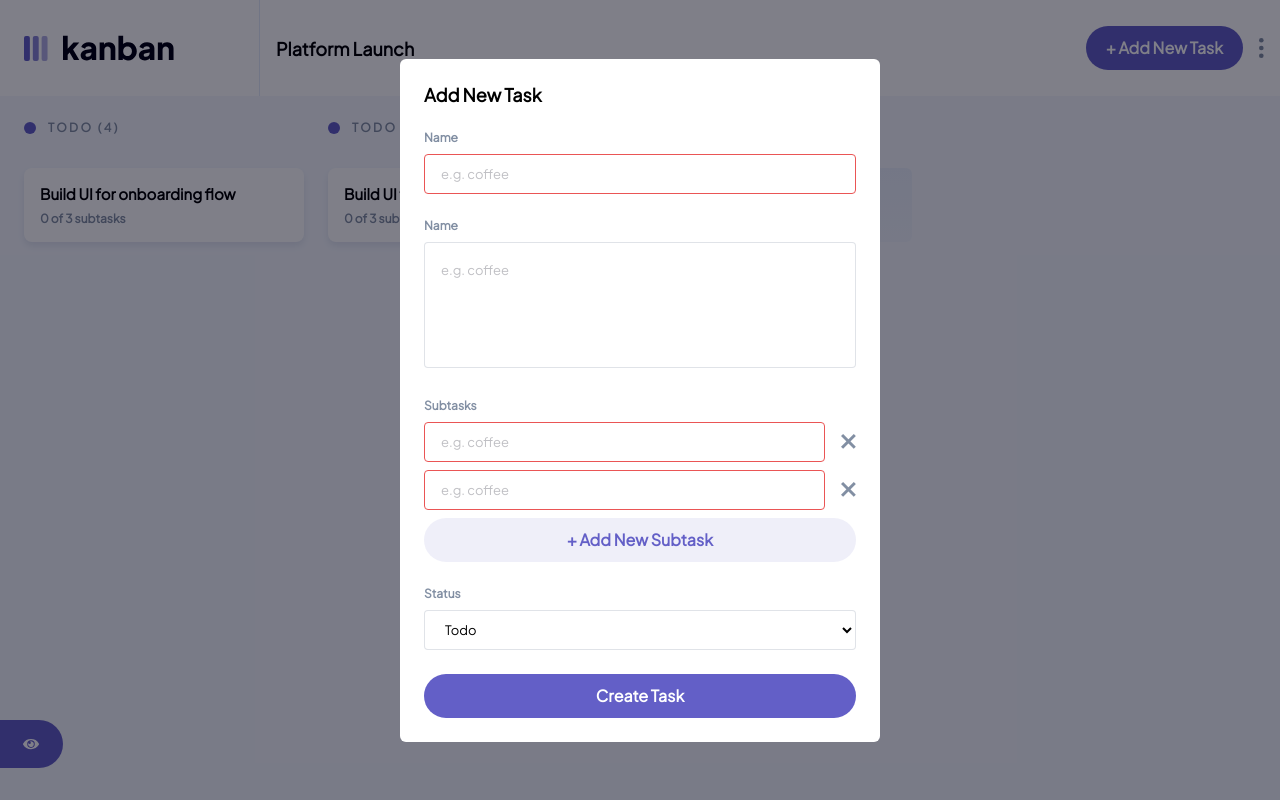
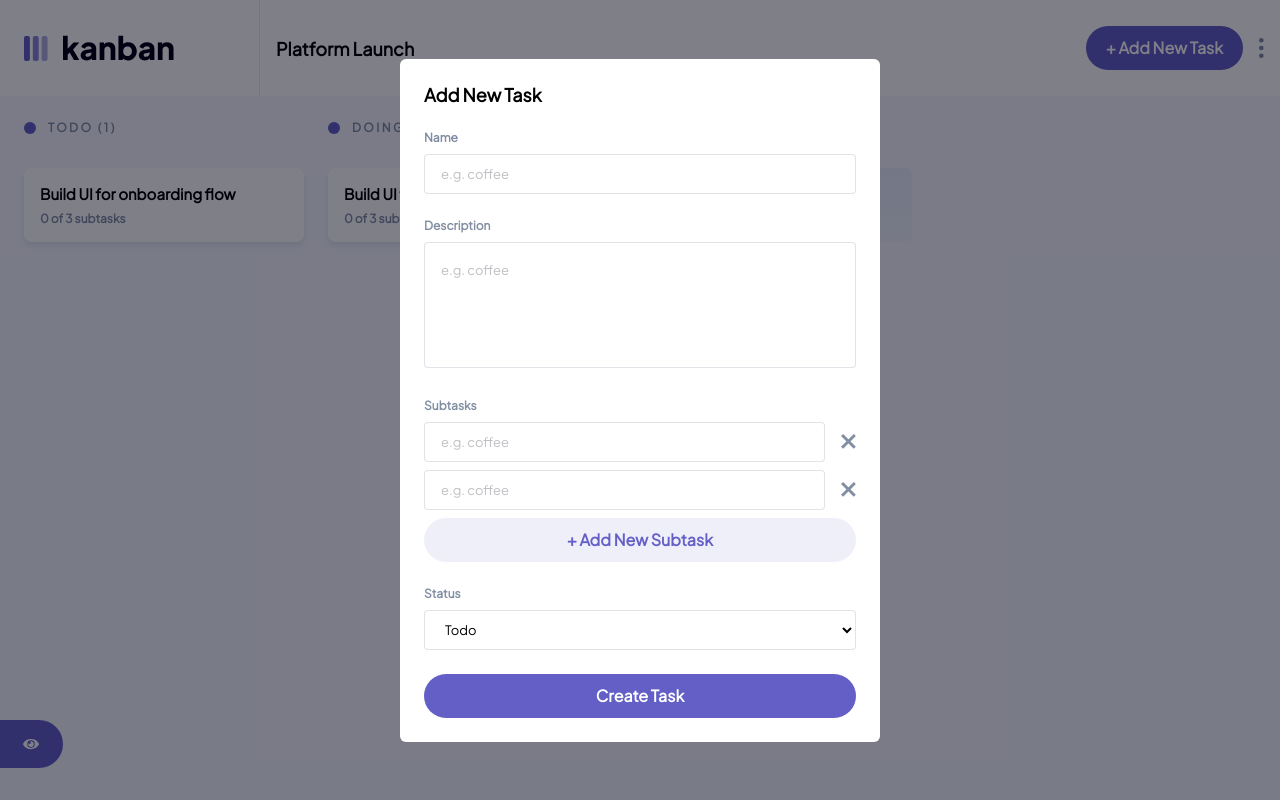
Before and after one commit to rizkyr99/kanban-web-app, a React (Create React App) app: page / in a window 1280 px wide. Both pictures are taken after a click on the button "+ Add New Task". Built offline with nearby package versions, Linux system fonts and the light colour scheme.

Commit message:
get data from current board

```diff
--- a/src/components/Dropdown.jsx
+++ b/src/components/Dropdown.jsx
@@ -1,6 +1,6 @@
 import React from 'react';
 
-const Dropdown = ({ label, options }) => {
+const Dropdown = ({ label, options, onChange }) => {
   return (
     <>
       {label ? (
@@ -10,10 +10,11 @@ const Dropdown = ({ label, options }) => {
           </label>
           <select
             type='text'
-            className='body-l h-10 w-full rounded border border-[rgba(130,143,163,.25)] bg-white pl-4 capitalize outline-none dark:bg-darkGrey dark:text-white'>
+            className='body-l h-10 w-full rounded border border-[rgba(130,143,163,.25)] bg-white pl-4 capitalize outline-none dark:bg-darkGrey dark:text-white'
+            onChange={onChange}>
             {options.map((option) => (
-              <option value={option} className='capitalize'>
-                {option}
+              <option value={option.name} className='capitalize'>
+                {option.name}
               </option>
             ))}
           </select>
--- a/src/components/Header.jsx
+++ b/src/components/Header.jsx
@@ -48,7 +48,10 @@ const Header = () => {
         </h1>
         <div className='flex items-center gap-x-4'>
           <div className='md:hidden'>
-            <Button icon={addTaskIcon} />
+            <Button
+              icon={addTaskIcon}
+              onClick={() => dispatch(showModal('add-task'))}
+            />
           </div>
           <div className='hidden md:block'>
             <Button
@@ -57,7 +60,7 @@ const Header = () => {
             />
           </div>
           <AddTaskModal />
-          <img src={ellipsisIcon} alt='' />
+          <img src={ellipsisIcon} alt='' className='cursor-pointer' />
         </div>
       </div>
     </header>
--- a/src/components/Task.jsx
+++ b/src/components/Task.jsx
@@ -13,8 +13,6 @@ const Task = () => {
       .indexOf(currentBoard);
     setColumns(tasks[columnIndex].columns);
   }, [tasks, currentBoard]);
-
-  console.log(columns);
 
   return (
     <div
--- a/src/components/TaskColumn.jsx
+++ b/src/components/TaskColumn.jsx
@@ -3,12 +3,12 @@ import TaskItem from './TaskItem';
 
 const TaskColumn = ({ column, create }) => {
   return (
-    <div>
+    <div className='min-h-[120px]'>
       <div className='h-12'>
         {!create && (
           <div className='heading-s flex items-center gap-x-3 uppercase text-mediumGrey'>
             <span className='inline-block h-3 w-3 rounded-full bg-mainPurple'></span>{' '}
-            {column.name} (4)
+            {column.name} ({column.tasks.length})
           </div>
         )}
       </div>
@@ -18,7 +18,11 @@ const TaskColumn = ({ column, create }) => {
         </div>
       ) : (
         <div className='inline-block h-max w-[280px] space-y-5'>
-          <TaskItem />
+          {column.tasks.length > 0 ? (
+            column.tasks.map((task) => <TaskItem />)
+          ) : (
+            <div className='text-mediumGrey'>The column is empty</div>
+          )}
         </div>
       )}
     </div>
--- a/src/components/TextField.jsx
+++ b/src/components/TextField.jsx
@@ -36,7 +36,7 @@ const TextField = ({
                 onChange={onChange}
               />
               {error && (
-                <div className='item-center body-l absolute top-0 bottom-0 right-4 my-auto leading-10 text-red'>
+                <div className='item-center body-l pointer-events-none absolute top-0 bottom-0 right-4 my-auto leading-10 text-red'>
                   {error}
                 </div>
               )}
@@ -55,7 +55,7 @@ const TextField = ({
             onChange={onChange}
           />
           {error && (
-            <div className='item-center body-l absolute top-0 bottom-0 right-4 my-auto leading-10 text-red'>
+            <div className='item-center body-l pointer-events-none absolute top-0 bottom-0 right-4 my-auto leading-10 text-red'>
               {error}
             </div>
           )}
--- a/src/components/modals/AddTaskModal.jsx
+++ b/src/components/modals/AddTaskModal.jsx
@@ -11,9 +11,29 @@ const AddTaskModal = () => {
   const dispatch = useDispatch();
   const modalOpen = useSelector((state) => state.modal.value);
   const isOpen = modalOpen === 'add-task';
-  const deleteSubtask = (e) => {
-    console.log(e);
+  const [name, setName] = useState('');
+  const [description, setDescription] = useState('');
+  const [error, setError] = useState('');
+  const [subtasks, setSubtasks] = useState([
+    { name: 'Build UI', done: false },
+    { name: 'Build UI', done: false },
+  ]);
+  const boards = useSelector((state) => state.task.value);
+  const currentBoard = useSelector((state) => state.currentBoard.value);
+  const currentBoardIndex = boards.findIndex((x) => x.name === currentBoard);
+  const columns = boards[currentBoardIndex].columns;
+
+  console.log(columns);
+  const handleNameChange = (name) => {
+    setName(name);
+    if (name === '') {
+      setError(`Can't be empty`);
+    } else {
+      setError('');
+    }
+    console.log(error);
   };
+
   return (
     <Dialog
       className='relative z-50'
@@ -28,24 +48,45 @@ const AddTaskModal = () => {
               Add New Task
             </Dialog.Title>
 
-            <TextField label='Name' placeholder='e.g. coffee' />
-            <TextField label='Name' placeholder='e.g. coffee' textarea />
+            <TextField
+              label='Name'
+              placeholder='e.g. coffee'
+              value={name}
+              onChange={(e) => handleNameChange(e.target.value)}
+              error={error}
+            />
+            <TextField
+              label='Description'
+              placeholder='e.g. coffee'
+              textarea
+              value={description}
+              onChange={(e) => setDescription(e.target.value)}
+            />
             <div id='subtasks'>
               <label className='mb-2 block text-xs font-bold text-mediumGrey dark:text-white'>
                 Subtasks
               </label>
-              <div className='mb-2 flex items-center gap-x-4'>
-                <TextField placeholder='e.g. coffee' />
-                <img src={crossIcon} alt='' className='cursor-pointer' />
-              </div>
-              <div className='mb-2 flex items-center gap-x-4'>
-                <TextField placeholder='e.g. coffee' />
-                <img src={crossIcon} alt='' className='cursor-pointer' />
-              </div>
-              <Button label='+ Add New Subtask' variant='secondary' full />
+              {subtasks.map((subtask) => (
+                <div className='mb-2 flex items-center gap-x-4'>
+                  <TextField placeholder='e.g. coffee' error='' />
+                  <img src={crossIcon} alt='' className='cursor-pointer' />
+                </div>
+              ))}
+              <Button
+                label='+ Add New Subtask'
+                variant='secondary'
+                full
+                onClick={() =>
+                  setSubtasks([...subtasks, { name: '', done: false }])
+                }
+              />
             </div>
 
-            <Dropdown label='Status' options={['todo', 'doing', 'done']} />
+            <Dropdown
+              label='Status'
+              options={columns}
+              onChange={(e) => console.log(e.target.value)}
+            />
 
             <Button label='Create Task' onClick={() => showModal(false)} full />
           </Dialog.Panel>
--- a/src/components/modals/CreateBoardModal.jsx
+++ b/src/components/modals/CreateBoardModal.jsx
@@ -1,4 +1,4 @@
-import React from 'react';
+import React, { useEffect } from 'react';
 import crossIcon from '../../assets/icon-cross.svg';
 import { Dialog } from '@headlessui/react';
 import TextField from '../TextField';
@@ -11,6 +11,7 @@ import { addBoard } from '../../features/task/taskSlice';
 const CreateBoardModal = () => {
   const [name, setName] = useState('');
   const [nameError, setNameError] = useState('');
+  const [columnsError, setColumnsError] = useState(['', '']);
   const [columns, setColumns] = useState([
     { name: 'Todo', tasks: [] },
     { name: 'Doing', tasks: [] },
@@ -18,6 +19,7 @@ const CreateBoardModal = () => {
   const boards = useSelector((state) => state.task.value);
 
   const changeBoardColumn = (index, columnName) => {
+    console.log(columns);
     const newColumn = columns.map((c, i) => {
       if (i === index) {
         return { name: columnName, tasks: [] };
@@ -25,6 +27,7 @@ const CreateBoardModal = () => {
         return c;
       }
     });
+    console.log(columnName);
     setColumns(newColumn);
   };
 
@@ -36,6 +39,18 @@ const CreateBoardModal = () => {
       if (existingBoard.includes(name)) {
         setNameError('Name already exists');
         console.log('ada');
+      } else {
+        if (columns.some((e) => e.name === '')) {
+          const newError = columns.map((column, i) => {
+            if (column.name === '') {
+              return `Can't be empty`;
+            } else {
+              return '';
+            }
+          });
+          setColumnsError(newError);
+          console.log(newError);
+          console.log(columns);
         } else {
           const boardData = {
             name,
@@ -52,7 +67,16 @@ const CreateBoardModal = () => {
           setName('');
         }
       }
+    }
   };
+
+  useEffect(() => {
+    if (name === '') {
+      setNameError(`Can't be empty`);
+    } else {
+      setNameError('');
+    }
+  }, [name]);
 
   const dispatch = useDispatch();
   const modalOpen = useSelector((state) => state.modal.value);
@@ -88,7 +112,7 @@ const CreateBoardModal = () => {
                     placeholder='e.g. coffee'
                     value={column.name || ''}
                     onChange={(e) => changeBoardColumn(i, e.target.value)}
-                    error={column.name === '' && `Can't be empty`}
+                    error={columnsError[i] !== '' ? columnsError[i] : ''}
                   />
                   <img src={crossIcon} alt='' className='cursor-pointer' />
                 </div>
@@ -97,7 +121,10 @@ const CreateBoardModal = () => {
                 label='+ Add New Column'
                 variant='secondary'
                 full
-                onClick={() => setColumns([...columns, ''])}
+                onClick={() => {
+                  setColumns([...columns, { name: '', tasks: [] }]);
+                  setColumnsError([...columnsError, '']);
+                }}
               />
             </div>
 
--- a/src/features/task/taskSlice.js
+++ b/src/features/task/taskSlice.js
@@ -17,7 +17,7 @@ const initialValue = [
         ],
       },
       {
-        name: 'Todo',
+        name: 'Doing',
         tasks: [
           {
             title: 'Build UI for onboarding flow',
```
Lines whose indentation alone changed are shown as unchanged.
